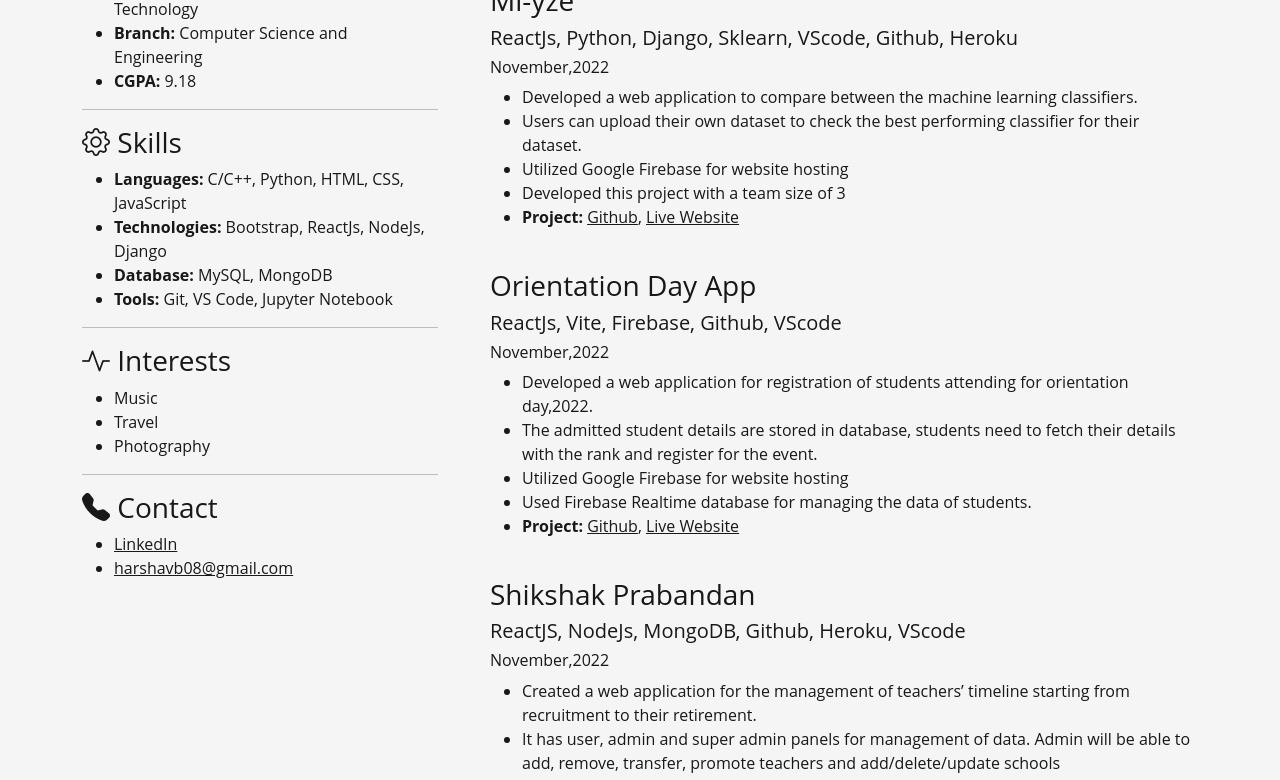
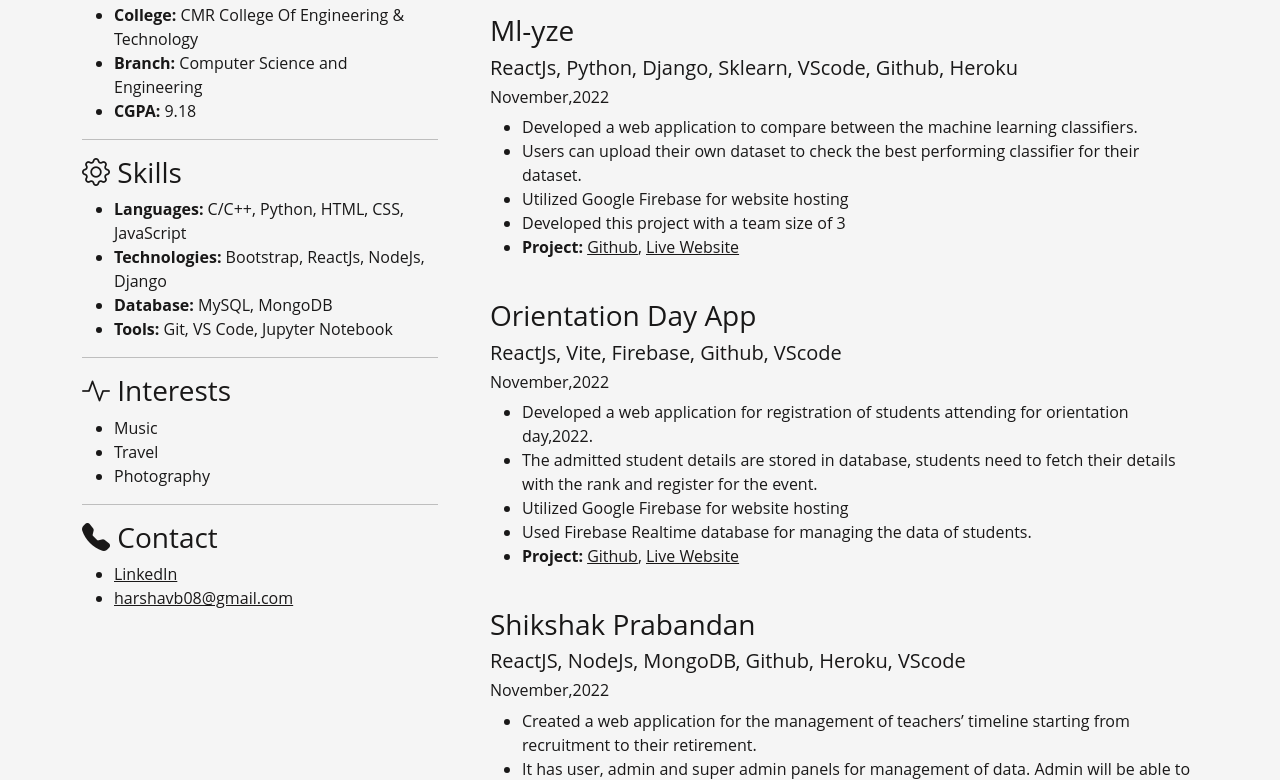
Before and after one commit to harshavb08/bz-webdev-bootcamp, a plain HTML site: page index.html in a window 1280 px wide. Shown: the part 452-1232 px from the top of the page. Drawn offline with nearby package versions, Linux system fonts and the light colour scheme.

Commit message:
Update index.css

```diff
--- a/index.css
+++ b/index.css
@@ -20,3 +20,7 @@ a {
 .b2 {
     padding-left: 40px
 }
+
+.container {
+    padding-top: 30px;
+}
```
